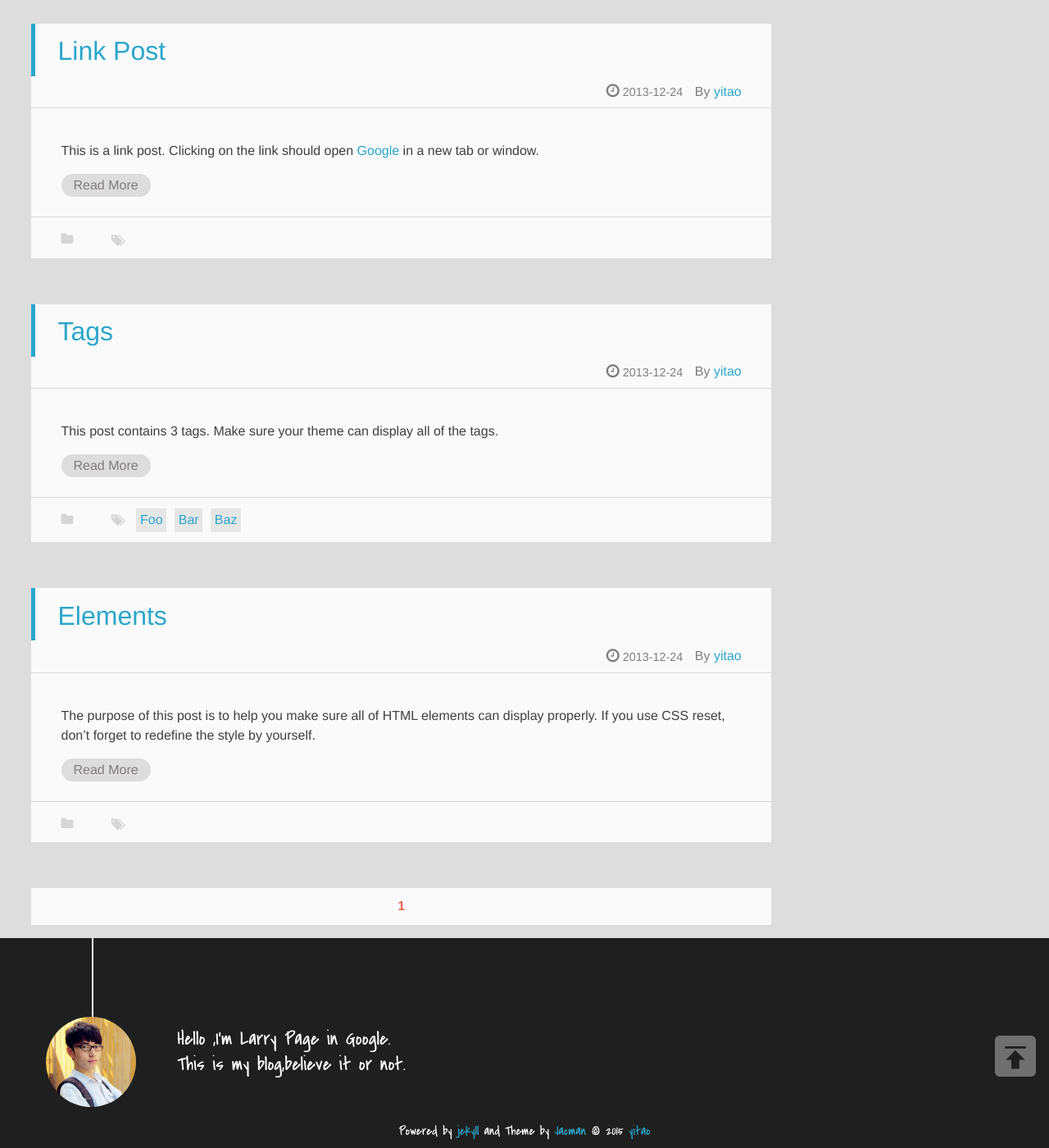
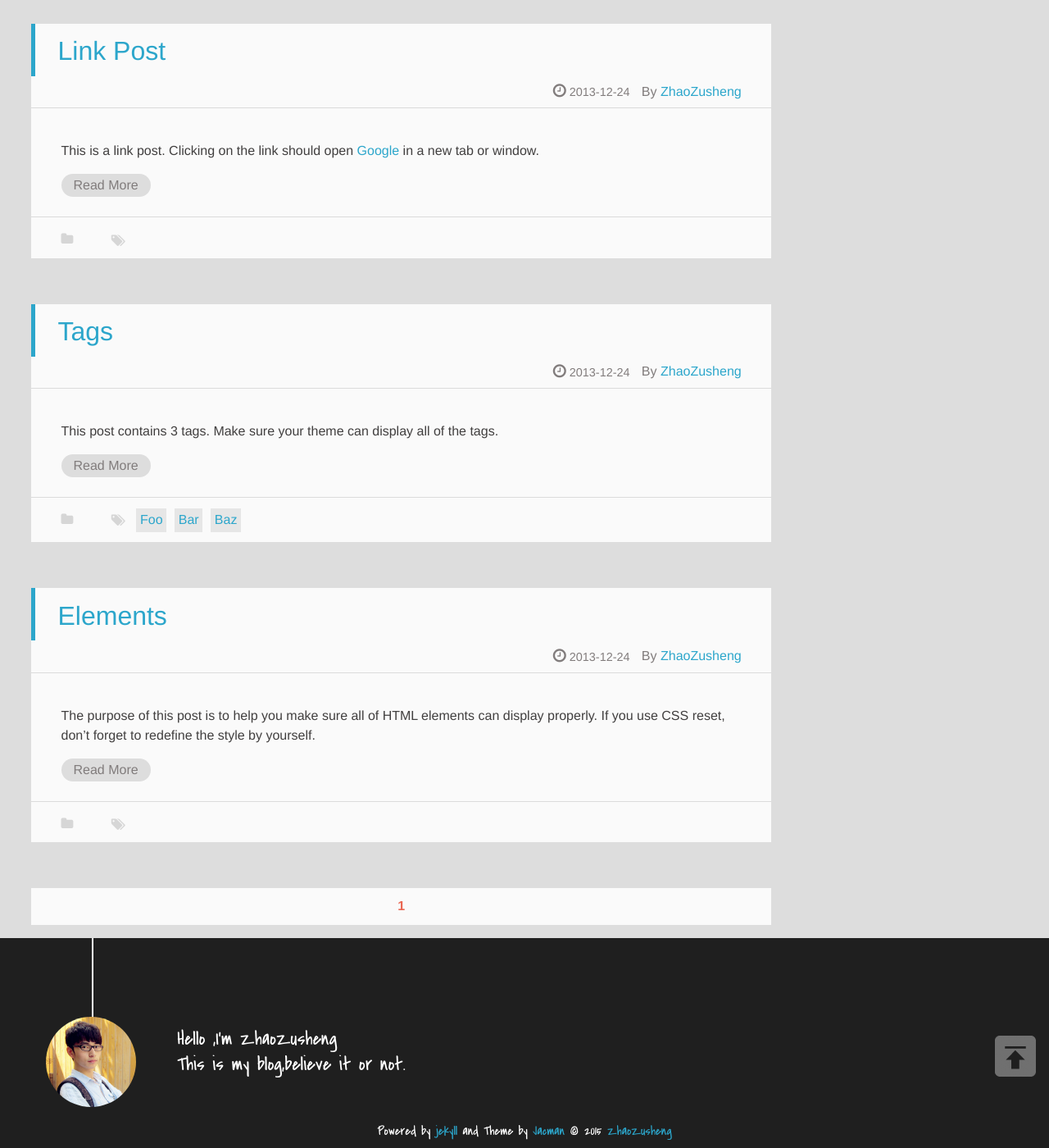
Before and after one commit to ZushengZhao/ZushengZhao.github.io, a Jekyll site: the page built from index.html, in a window 1280 px wide and 1400 px high, scrolled down 4305 px. Shown: the whole window at 82% size. Built offline with Jekyll 4.4.1, drawn with Linux system fonts in a browser that asks for light colours; emoji names are drawn with the system emoji font; formulas are drawn with MathJax 3; the list of posts is cut into pages by our own code; some of the changed text lies outside the part shown.

Commit message:
Update _config.yml

```diff
--- a/_config.yml
+++ b/_config.yml
@@ -84,8 +84,8 @@ share_to: true #enable share-to buttons if true
 
 #### Author information
 author:
-  name: yitao      ## e.g. wuchong Author name
-  intro_line1:  "Hello ,I'm Larry Page in Google."    ## your introduction on the bottom of the page
+  name: ZhaoZusheng      ## e.g. wuchong Author name
+  intro_line1:  "Hello ,I'm ZhaoZusheng"    ## your introduction on the bottom of the page
   intro_line2:  "This is my blog,believe it or not."  ## the 2nd line
   weibo:      ## e.g. wuchong1014 or 2176287895 for http://weibo.com/2176287895
   weibo_verifier:  ## e.g. b3593ceb Your weibo-show widget verifier ,if you use weibo-show it is needed.
@@ -131,7 +131,7 @@ jiathis:
 google_analytics:
   enable: false
   id:        ## e.g. UA-46321946-2 your google analytics ID.
-  site:      ## e.g. wuchong.me your google analytics site or set the value as auto.
+  site: zhaozusheng.com     ## e.g. wuchong.me your google analytics site or set the value as auto.
 ## You MUST upgrade to Universal Analytics first!
 ## https://developers.google.com/analytics/devguides/collection/upgrade/?hl=zh_CN
 baidu_tongji:
```
